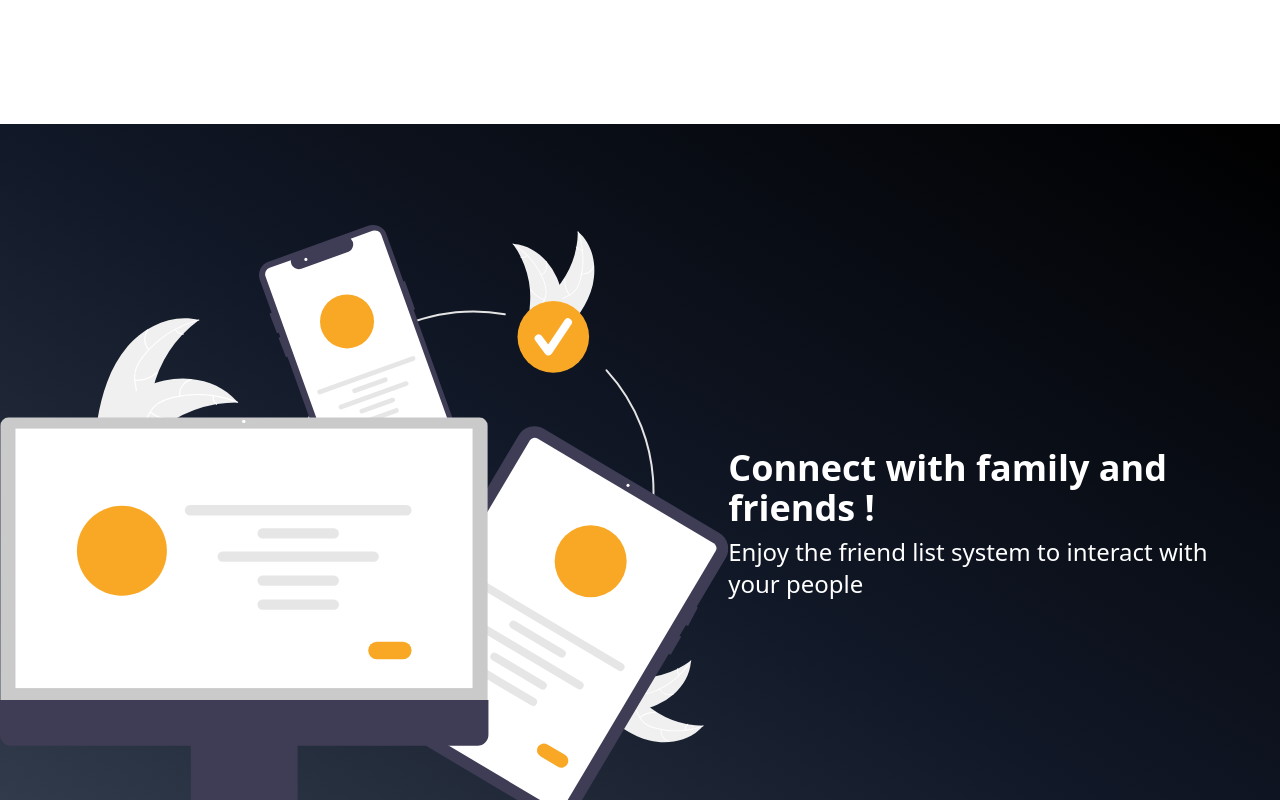
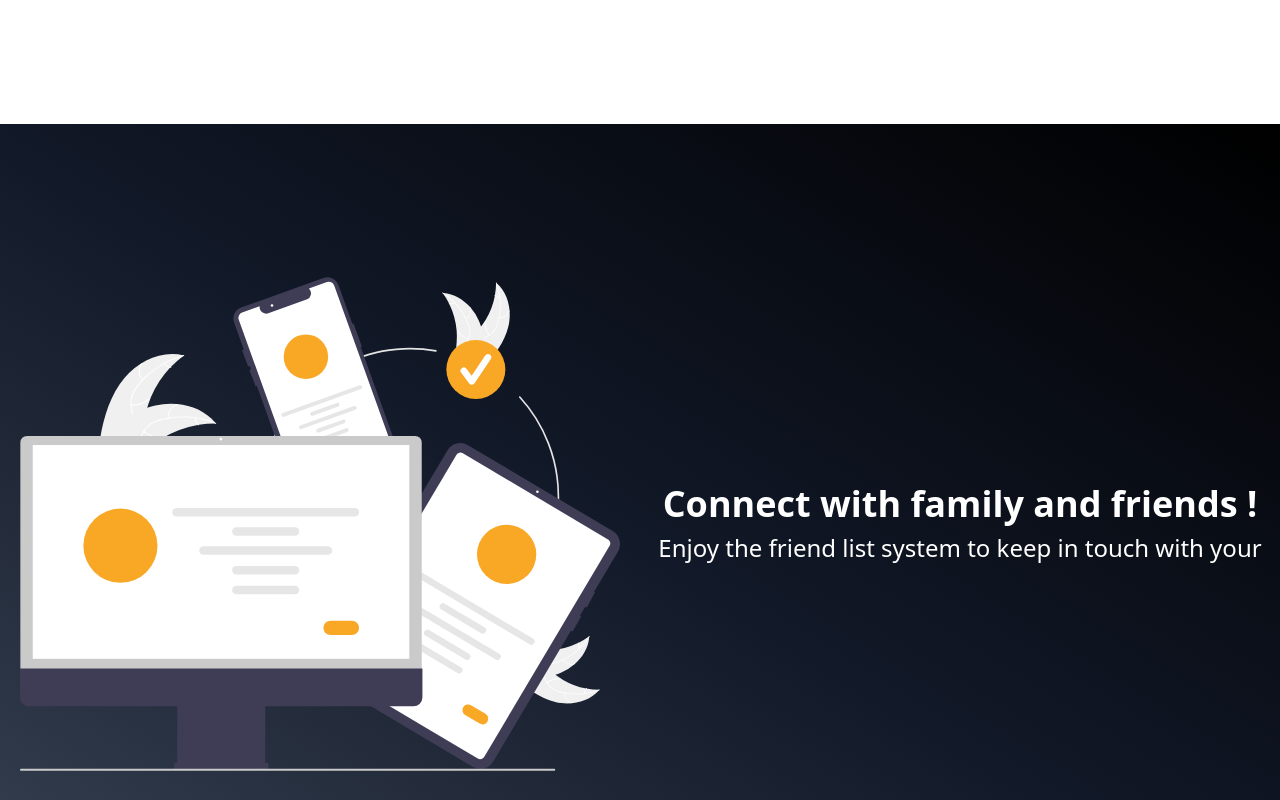
Before and after one commit to k1nho/Elokint, a React (Create React App) app in the folder frontend/: page / in a window 1280 px wide. Shown: the part 1556-2356 px from the top of the page. Built offline with nearby package versions, Linux system fonts and the light colour scheme; no server answers.

Commit message:
fix svg dimensions

```diff
--- a/frontend/src/components/Home.tsx
+++ b/frontend/src/components/Home.tsx
@@ -7,7 +7,7 @@
         <div className="w-full flex items-center justify-center">
           <svg
             xmlns="http://www.w3.org/2000/svg"
-            className="h-44 w-44 rounded-full bg-gradient-to-bl from-yellow-100 via-yellow-300 to-yellow-500 p-2"
+            className=" h-44 w-44 md:h-60 md:w-60 rounded-full bg-gradient-to-bl from-yellow-100 via-yellow-300 to-yellow-500 p-2"
             viewBox="0 0 24 24"
           >
             <path d="M17.944 5c-1.138 0-2.376.129-3.394.491-2.283.828-2.792.838-5.103 0-1.015-.362-2.256-.491-3.392-.491-1.971 0-4.17.387-6.055.878v1.789c.847.255 1.068.627 1.203 1.493.381 2.443 1.255 4.84 5.068 4.84 3.037 0 4.051-2.259 4.722-4.345.341-1.06 1.663-1.087 2.009-.015.673 2.089 1.682 4.36 4.725 4.36 3.814 0 4.689-2.397 5.069-4.841.135-.866.356-1.237 1.204-1.492v-1.789c-1.887-.491-4.085-.878-6.056-.878zm-7.682 3.814c-.518 2.174-1.36 4.186-3.991 4.186-3.301 0-3.974-1.903-4.275-4.973-.072-.747.092-1.04.221-1.195.947-1.134 5.952-1.088 7.611-.092.475.285.783.601.434 2.074zm11.74-.787c-.301 3.07-.975 4.973-4.275 4.973-2.629 0-3.472-2.012-3.989-4.186-.351-1.473-.042-1.789.434-2.074 1.665-1 6.667-1.038 7.611.092.129.156.293.449.219 1.195zm-4.838-1.121c1.539-.234 3.318-.03 3.791.537.104.124.234.358.176.956-.031.316-.067.616-.112.9-.41-1.487-1.457-2.283-3.855-2.393zm-14.184 2.393c-.045-.284-.082-.584-.113-.9-.058-.598.073-.832.177-.956.474-.567 2.253-.771 3.792-.537-2.398.11-3.445.906-3.856 2.393zm16.02 7.764c-1.15 2.869-6.031 2.166-7 .369-.97 1.797-5.85 2.5-7-.369.578.506 1.565.669 2.318.559 2.22-.325 2.042-2.423 3.594-2.423.425 0 .81.177 1.088.464.278-.287.662-.464 1.087-.464 1.552 0 1.375 2.099 3.594 2.423.753.11 1.74-.053 2.319-.559z" />
@@ -26,9 +26,9 @@
         </div>
       </div>
       <div className="min-h-screen flex justify-items items-center">
-        <div className="w-full space-y-2">
+        <div className="w-full md:space-y-2">
           <div className="flex justify-center">
-            <p className="text-4xl font-bold flex self-center">
+            <p className="text-4xl font-bold">
               Spontaneous Conversations
             </p>
           </div>
@@ -39,13 +39,13 @@
             </p>
           </div>
         </div>
-        <div className="w-full  flex items-center justify-center">
+        <div className="w-full flex items-center justify-center">
           <svg
             id="b8020534-692f-4fc4-9d5d-3e879dc4a63f"
             data-name="Layer 1"
             xmlns="http://www.w3.org/2000/svg"
-            width="400"
-            height="400"
+            width="500"
+            height="500"
             viewBox="0 0 771.02756 547.52978"
           >
           <path
@@ -181,8 +181,8 @@
             id="eda1a55b-53a8-43b5-9383-13f99c95cdad"
             data-name="Layer 1"
             xmlns="http://www.w3.org/2000/svg"
-            width="728.25201"
-            height="598.94268"
+            width="600"
+            height="600"
             viewBox="0 0 728.25201 598.94268"
           >
             <path
@@ -487,14 +487,14 @@
           </svg>
         </div>
         <div className="w-full space-y-2 text-white">
-          <div className="flex justify-start">
+          <div className="flex justify-center">
             <p className="text-4xl font-bold">
               Connect with family and friends !
             </p>
           </div>
-          <div className="mr-12">
+          <div className="m-auto flex justify-center">
             <p className="text-2xl">
-              Enjoy the friend list system to interact with your people
+              Enjoy the friend list system to keep in touch with your
             </p>
           </div>
         </div>
```
